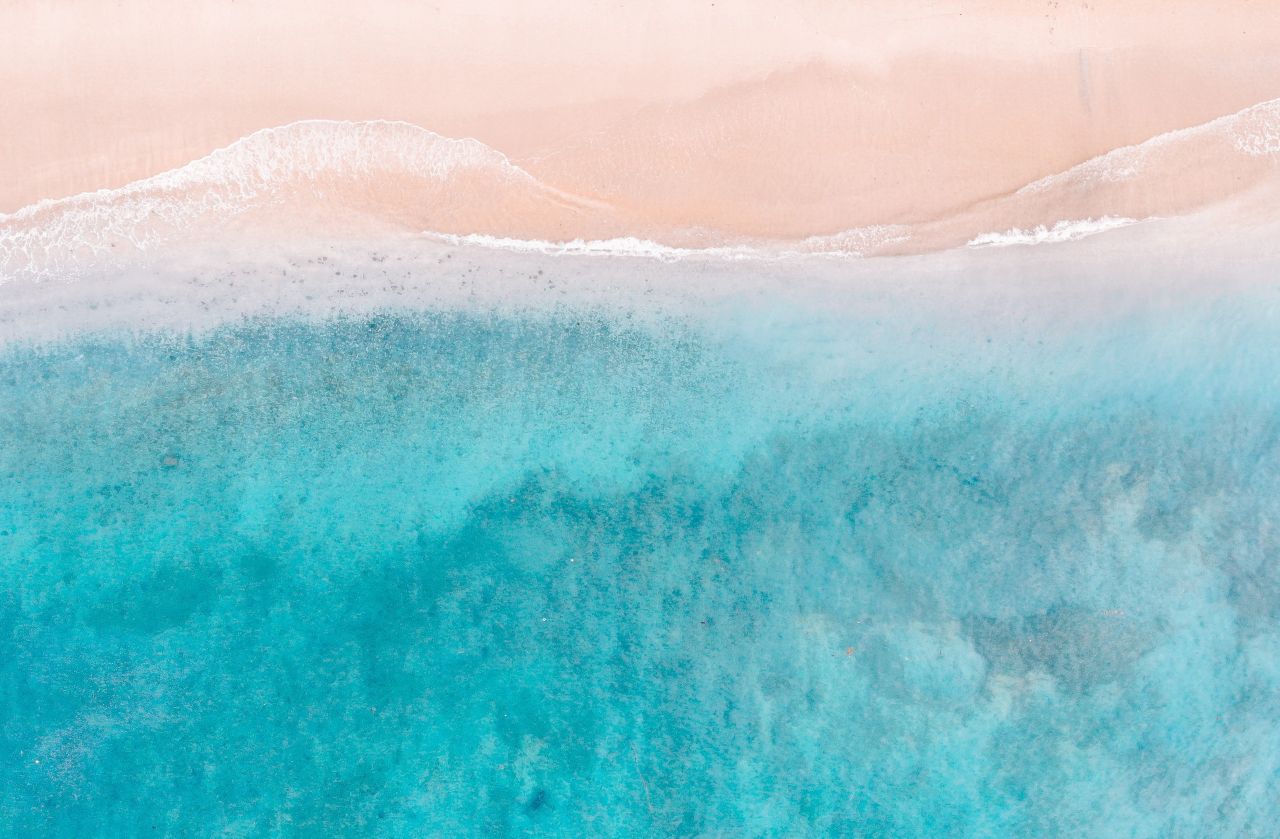
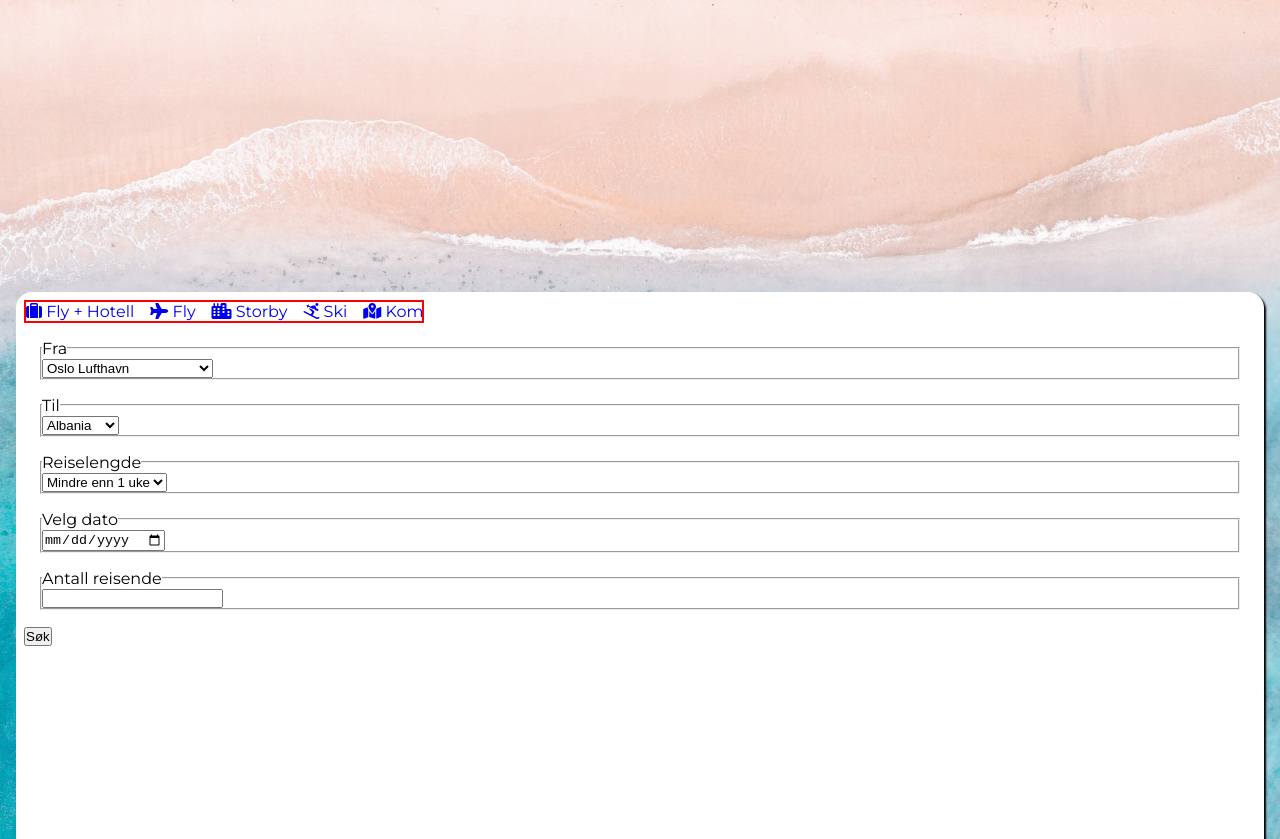
Before and after one commit to Snick92/Reisebyraa_Nettsted, a plain HTML site: page index.html in a window 1280 px wide. Shown: the part 113-952 px from the top of the page. Drawn offline with Linux system fonts and the light colour scheme.

Commit message:
Banner og bestillingsskjema
- plassert banner og bestillingsskjema i grid.
- Startet på css'en til selve skjemaet, bl.a. scrollbar meny.

```diff
--- a/CSS/style.css
+++ b/CSS/style.css
@@ -84,16 +84,66 @@ body{
 #header-search-form-grid-container{
     grid-area: header;
     display: grid;
-    grid-template-columns: 1fr;
-    grid-template-rows: auto auto auto auto;
+    grid-template-areas:
+    "section-1"
+    "section-2"
+    "section-3"
+    "section-4"
+    ;
+    grid-auto-columns: 1fr;
+    grid-auto-rows: auto auto auto auto;
+}
+#banner-section{
 
-    #banner-section{
-        grid-area: 1 3;
-    }
-    #search-form-section{
-        grid-area: 2 4;
+    grid-row-start: section-1;
+    grid-row-end: section-3;
+    grid-column-start: 1;
+    grid-column-end: 1;
+}
+#search-form-section{
+    z-index: 2;
+    justify-content: space-evenly;
+
+
+    grid-row-start: section-2;
+    grid-row-end: section-4;
+    grid-column-start: 1;
+    grid-column-end: 1;
+
+    background-color: rgb(255, 255, 255);
+    box-shadow: 2px 2px 2px;
+    border-radius: 1rem;
+    margin: 1rem;
+    padding: 0.5rem;
+
+    overflow: visible;
+
+    .form-item{
+        margin: 1rem;
     }
 }
+#form-scroll-container{
+    display: flex;
+    width: 400px;
+    max-width: 100%;
+    overflow-x: touch;
+    overflow-y: hidden;
+    white-space: nowrap;
+    border: 2px solid red;
+
+    ul{
+        display: flex;
+        gap: 1rem;
+        list-style: none;
+        padding: 0;
+        margin: 0;
+
+        a{
+            text-decoration: none;
+        }
+    }
+}
+
 
 #banner{
     display: flex;
--- a/index.html
+++ b/index.html
@@ -74,7 +74,7 @@
                     </ul>
                 </nav>
                 <form name="travel-form">
-                    <fieldset>
+                    <fieldset class="form-item">
                         <legend>Fra</legend>
                         <select name="origin">
                             <option value="Oslo Lufthavn">Oslo Lufthavn</option>
@@ -83,7 +83,7 @@
                             <option value="Alta Lufthavn">Alta Lufthavn</option>
                         </select>
                     </fieldset>
-                    <fieldset>
+                    <fieldset class="form-item">
                         <legend>Til</legend>
                         <select name="destination">
                             <option value="Albania">Albania</option>
@@ -92,7 +92,7 @@
                             <option value="Hellas">Hellas</option>
                         </select>
                     </fieldset>
-                    <fieldset>
+                    <fieldset class="form-item">
                         <legend>Reiselengde</legend>
                         <select name="stay-duration">
                             <option value="Mindre enn 1 uke">Mindre enn 1 uke</option>
@@ -101,15 +101,15 @@
                             <option value="Mer enn 2 uker">Mer enn 2 uker</option>
                         </select>
                     </fieldset>
-                    <fieldset>
+                    <fieldset class="form-item">
                         <legend>Velg dato</legend>
                         <input type="date" name="departure-date" required>
                     </fieldset>
-                    <fieldset>
+                    <fieldset class="form-item">
                         <legend>Antall reisende</legend>
                         <input type="number" min="1" name="amount-of-travelers" required>
                     </fieldset>
-                    <input type="submit" name="form-button" value="Søk">
+                    <input id="form-submit-button" type="submit" name="form-button" value="Søk">
                 </form>
             </section>
         </header>
```
